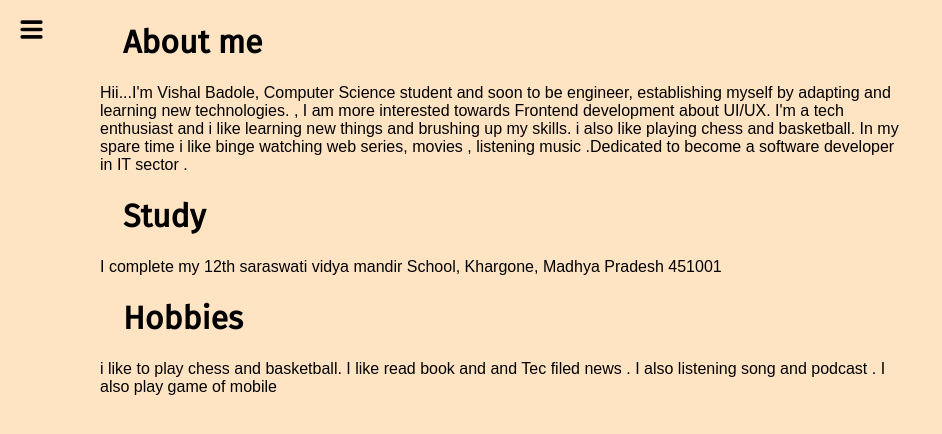
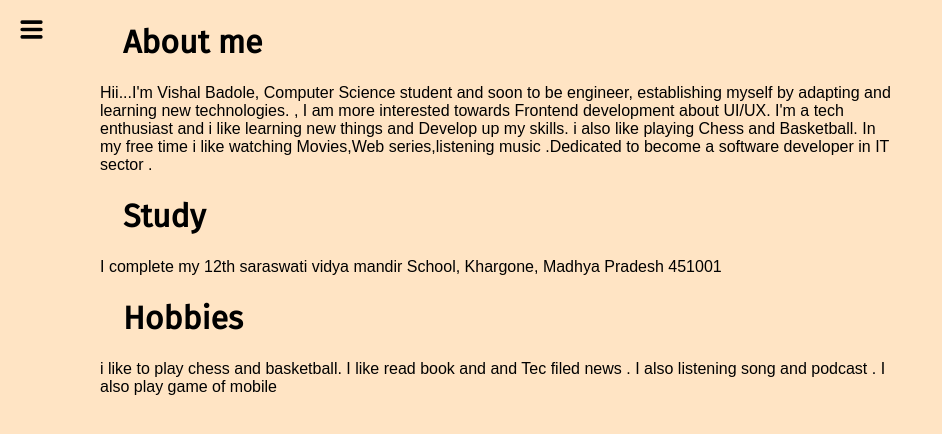
Before and after one commit to Vishalbadole10/vishalportfolio, a website: page About.html in a window 1280 px wide. Shown: the whole page, without its empty margins (0-942 px from the left). Drawn offline with Linux system fonts and the light colour scheme.

Commit message:
Update About.html

```diff
--- a/About.html
+++ b/About.html
@@ -29,8 +29,8 @@
           <p class="p-heading" ; style="font-family:'Amiri', serif ; font-family: 'Noto Sans JP', sans-serif;">
             Hii...I'm Vishal Badole, Computer Science student and soon to be engineer, establishing myself by adapting
             and learning new technologies. , I am more interested towards Frontend development about UI/UX. I'm a tech
-            enthusiast and i like learning new things and brushing up my skills. i also like playing chess and
-            basketball. In my spare time i like binge watching web series, movies , listening music .Dedicated to become
+            enthusiast and i like learning new things and Develop up my skills. i also like playing Chess and
+            Basketball. In my free time i like watching  Movies,Web series,listening music .Dedicated to become
             a software developer in IT sector . </p>
 
           <h1>Study</h1>
```
